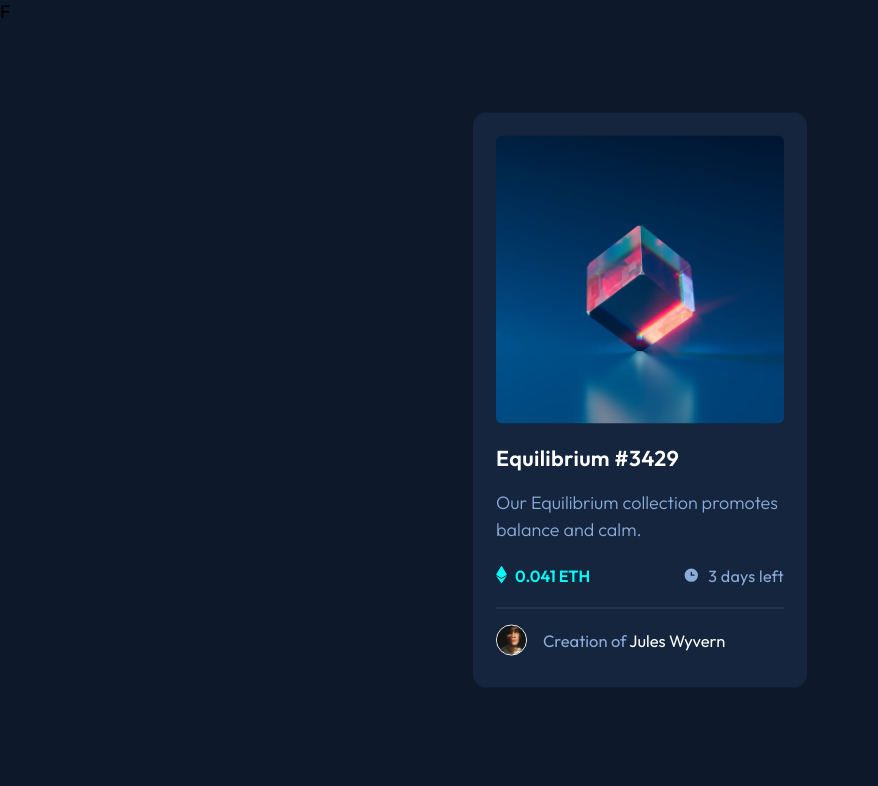
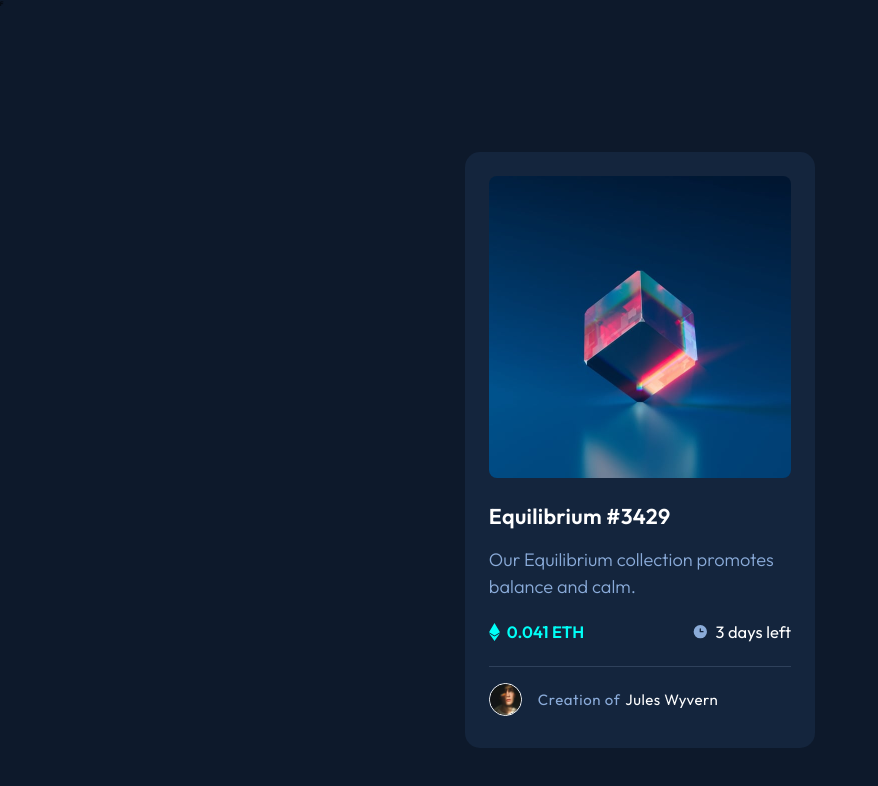
Before and after one commit to onlyhasbi/nft_card, a plain HTML site: page index.html in a window 1280 px wide. Shown: the whole page, without its empty margins (0-878 px from the left). Drawn offline with Linux system fonts and the light colour scheme.

Commit message:
make html structure simpler and make responsive in mobile

```diff
--- a/index.html
+++ b/index.html
@@ -12,36 +12,29 @@
   <link rel="preconnect" href="https://fonts.googleapis.com">
   <link rel="preconnect" href="https://fonts.gstatic.com" crossorigin>
   <link href="https://fonts.googleapis.com/css2?family=Outfit:wght@300;400;600&display=swap" rel="stylesheet">F
+  <link rel="stylesheet" href="./styles/styles.css">
 
-  <link rel="stylesheet" href="./styles/styles.css">
 </head>
 
 <body>
   <main>
     <div class="card">
+      <div class="container">
         <div class="card-image">
           <img src="./images/image-equilibrium.jpg" alt="image-equilibrium">
-        <div class="card-overlay">
-          <img src="./images/icon-view.svg" alt="icon-view">
-        </div>
         </div>
         <div class="card-content">
           <h1>Equilibrium #3429</h1>
           <p>Our Equilibrium collection promotes balance and calm.</p>
         </div>
-      <div class="card-info">
-        <div class="eth-label">
-          <img src="./images/icon-ethereum.svg" alt="icon-ethereum">
-          <h2>0.041 ETH</h2>
-        </div>
-        <div class="day-label">
-          <img src="./images/icon-clock.svg" alt="icon-clock">
-          <p>3 days left</p>
-        </div>
+        <div class="card-status">
+          <span class="etherium">0.041 ETH</span>
+          <span class="time">3 days left</span>
         </div>
         <div class="card-creator">
           <img src="./images/image-avatar.png" alt="image-avatar">
-        <p>Creation of<span class="creator-name">Jules Wyvern</span></p>
+          <h2>Creation of<span class="creator-name">Jules Wyvern</span></h2>
+        </div>
       </div>
     </div>
   </main>
--- a/styles/styles.css
+++ b/styles/styles.css
@@ -12,40 +12,37 @@
   margin: 0;
 }
 
+*:hover {
+  cursor: pointer;
+}
+
+*,
+*::before,
+*::after {
+  box-sizing: border-box;
+}
+
 html,
 body {
-  font-size: 18px;
+  font-size: 62.5%;
   font-family: "Outfit", sans-serif;
   background-color: var(--main-bg);
-  height: 100%;
-}
-
-body {
-  position: relative;
-}
-
-main {
-  width: 100%;
-  position: absolute;
-  left: 50%;
-  top: 50%;
-  transform: translate(-50%, -50%);
 }
 
 .card {
-  width: 25%;
-  margin: 0 auto;
-  padding: 1.3rem 0.4rem 1.8rem 0.4rem;
+  width: 100%;
+  max-width: 32.5rem;
+  margin: 5.4rem auto;
+  padding-top: 2.4rem;
+  padding-bottom: 2.4rem;
   background-color: var(--card-bg);
   color: var(--white);
-  border-radius: 0.75rem;
+  border-radius: 1.5rem;
+  box-shadow: 0 1.5rem 3rem 1.5rem rgba (0, 0, 0, 0.1);
 }
 
-.card-image,
-.card-info,
-.card-content,
-.card-creator {
-  width: 90%;
+.container {
+  width: 27.85rem;
   margin: 0 auto;
 }
 
@@ -53,113 +50,109 @@ main {
   position: relative;
 }
 
+.card-image {
+  overflow: hidden;
+  border-radius: 0.8rem;
+}
+
 .card-image img {
   width: 100%;
   height: auto;
-  border-radius: 0.35rem;
   display: block;
 }
 
-.card-overlay {
+.card-image:hover::before {
+  content: "";
   position: absolute;
-  display: flex;
-  align-items: center;
-  justify-content: center;
-  border-radius: 0.35rem;
-  top: 0;
-  left: 0;
+  background: var(--cyan);
   width: 100%;
   height: 100%;
-  background-color: rgba(0, 255, 247, 0.5);
+  opacity: 0.5;
   transition: all 0.5s;
-  opacity: 0;
+  z-index: 9;
 }
 
-.card-overlay img {
-  width: 15%;
-}
-
-.card-image:hover .card-overlay {
-  cursor: pointer;
-  opacity: 1;
+.card-image:hover::after {
+  content: url("../images/icon-view.svg");
+  position: absolute;
+  top: 50%;
+  left: 50%;
+  transform: translate(-50%, -50%);
+  z-index: 99;
 }
 
 .card-content h1 {
-  font-size: 1.2rem;
+  font-size: 2.15rem;
   font-weight: 600;
-  margin-top: 1rem;
+  margin-top: 2rem;
   line-height: 1.5;
   letter-spacing: 0.019rem;
 }
 
 .card-content h1:hover {
   color: var(--cyan);
-  cursor: pointer;
 }
 
 .card-content p {
-  margin-top: 0.8rem;
+  margin-top: 1.3rem;
   line-height: 1.5;
   font-weight: 300;
   color: var(--soft-blue);
+  font-size: 1.6rem;
 }
 
-.card-info {
+.card-status {
   display: flex;
-  align-items: center;
-  justify-content: space-between;
-  margin-top: 1.15rem;
+  margin-top: 1.8rem;
 }
 
-.eth-label,
-.day-label {
-  display: flex;
-  align-items: center;
-  gap: 0.45rem;
+.etherium,
+.time {
+  background-repeat: no-repeat;
+  background-position: left center;
+  letter-spacing: 0.01rem;
+  font-size: 1.5rem;
 }
 
-.eth-label h2,
-.day-label p {
-  display: contents;
+.etherium {
+  background-image: url("../images/icon-ethereum.svg");
+  padding-left: 1.8rem;
+  font-weight: 700;
+  color: var(--cyan);
+  margin-right: auto;
 }
 
-.eth-label h2 {
-  color: var(--cyan);
-  font-size: 0.9rem;
-  font-weight: 600;
-}
-
-.day-label p {
-  font-size: 0.9rem;
-  font-weight: 400;
-  letter-spacing: 0.013rem;
-  color: var(--soft-blue);
+.time {
+  background-image: url("../images/icon-clock.svg");
+  padding-left: 2.5rem;
 }
 
 .card-creator {
   display: flex;
   align-items: center;
-  gap: 0.9rem;
-  margin-top: 1.2rem;
-  padding-top: 0.85rem;
+  gap: 1.6rem;
+  margin-top: 1.6rem;
+  padding-top: 1.65rem;
   border-top: 1px solid var(--line);
 }
 
 .card-creator img {
-  width: 10%;
+  width: 3.3rem;
   border: 1px solid var(--white);
   border-radius: 50%;
 }
 
-.card-creator p {
-  display: contents;
-  font-size: 0.92rem;
+.card-creator h2 {
+  font-size: 1.5rem;
   color: var(--soft-blue);
+  font-weight: 400;
+  letter-spacing: 0.04rem;
 }
 
 .creator-name {
-  margin-left: -0.75rem;
+  margin-left: 0.3rem;
   color: var(--white);
+  letter-spacing: 0.01rem;
 }
 
 .creator-name:hover {
@@ -167,8 +160,54 @@ main {
   cursor: pointer;
 }
 
-@media (max-width: 375px) {
+@media screen and (min-width: 800px) {
   .card {
-    width: 85%;
+    margin: 14.4rem auto;
+    max-width: 35rem;
+    box-shadow: none;
+  }
+
+  .container {
+    width: 30.23rem;
+    margin: 0 auto;
+  }
+
+  .card-content h1 {
+    margin-top: 2.2rem;
+    letter-spacing: 0.03rem;
+  }
+
+  .card-content p {
+    font-size: 1.82rem;
+  }
+
+  .card-status {
+    margin-top: 2.1rem;
+  }
+
+  .etherium,
+  .time {
+    font-size: 1.65rem;
+  }
+
+  .time {
+    padding-left: 2.3rem;
+  }
+
+  .card-creator h2 {
+    letter-spacing: 0.06rem;
+  }
+
+  .card-creator {
+    gap: 1.6rem;
+    margin-top: 2.4rem;
+    padding-top: 1.6rem;
+    padding-bottom: 0.8rem;
+  }
+
+  .creator-name {
+    margin-left: 0.5rem;
+    color: var(--white);
+    letter-spacing: 0.05rem;
   }
 }
```
Lines whose indentation alone changed are shown as unchanged.
